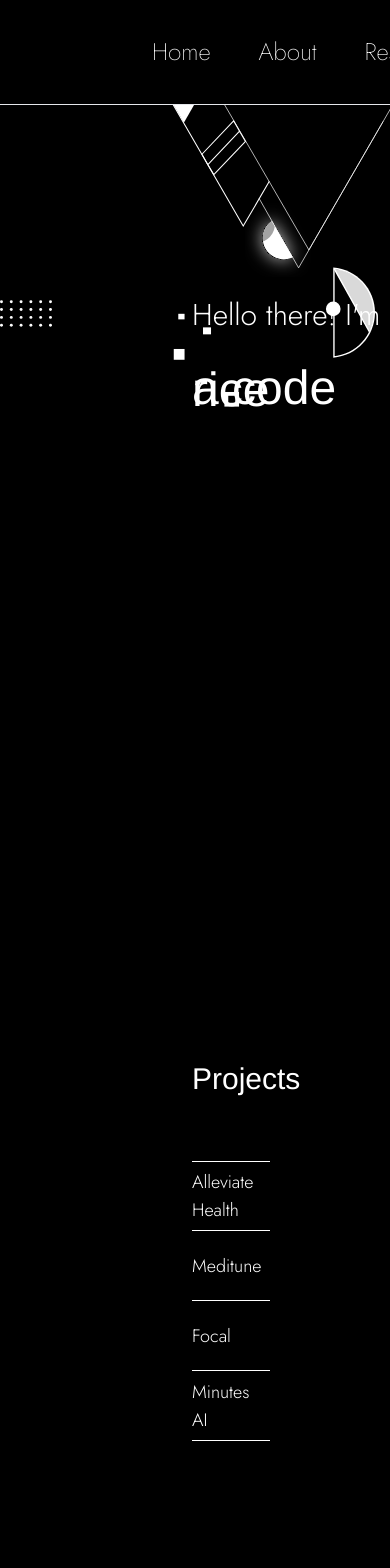
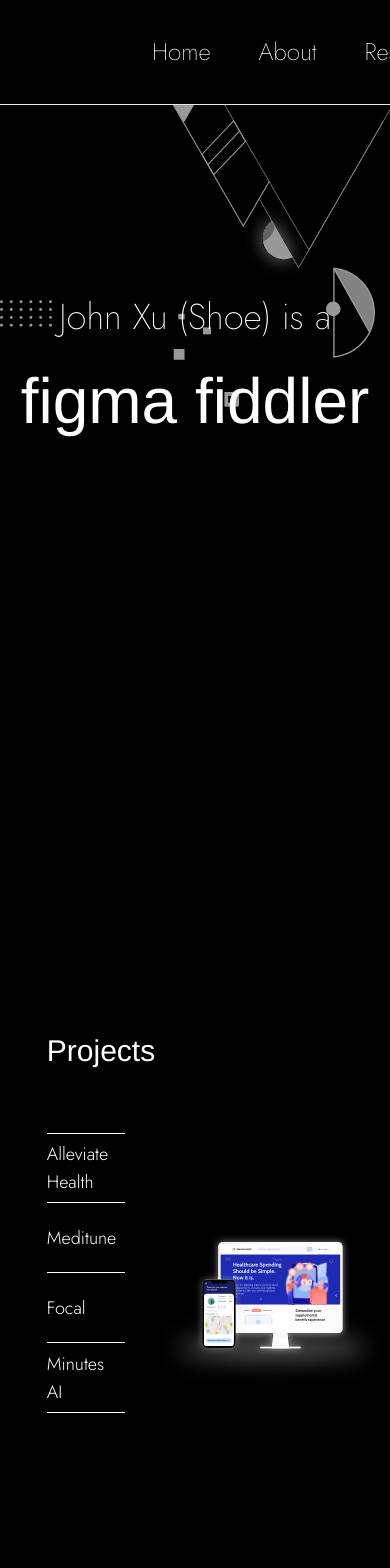
Before and after one commit to John-Xu1/johnxu.org, a Next.js app: page / in a window 390 px wide. Shown: the top 1568 px of the page. Built offline with nearby package versions, Linux system fonts and the light colour scheme.

Commit message:
Intro section responsive

```diff
--- a/src/app/about/page.js
+++ b/src/app/about/page.js
@@ -44,6 +44,7 @@ export default function About() {
           height={0}
           style={{ width: "100%", height: "auto" }}
           className="select-none"
+          unoptimized
         />
       </div>
     </div>
--- a/src/app/animations/rotating_text.css
+++ b/src/app/animations/rotating_text.css
@@ -1,23 +1,60 @@
 span {
     display: block;
     height: 100%;
-    animation: spin_words 24s infinite;
-    font-size: 3rem;
+    animation: spin_words 10s infinite;
+    font-size: 4.5rem;
     font-family: Helvetica, sans-serif;
-    font-weight: lighter;
+    font-weight:500;
+}
+
+@media (max-width: 768px) {
+    span {
+        font-size: 4rem;
+        text-align: center;
+    }
+    .wrapper {
+        height: 70px;
+    }
+}
+
+@media (max-width: 640px) {
+
 }
 
 .wrapper{
     background-color: transparent;
-    height: 70px;
+    height: 105px;
     display: flex;
+    width: 100%;
 }
 
 .words {
     overflow: hidden;
+    width: 100%;
 }
 
-@keyframes spin_words{
+@keyframes spin_words {
+    30% {
+        transform: translateY(0%);
+    }
+    33% {
+        transform: translateY(-100%);
+    }
+    63% {
+        transform: translateY(-100%);
+    }
+    67% {
+        transform: translateY(-200%);
+    }
+    97% {
+        transform: translateY(-200%);
+    }
+    100% {
+        transform: translateY(-300%);
+    }
+}
+
+/* @keyframes spin_words{
     10% {
         transform: translateY(0%);
     }
@@ -66,55 +103,4 @@ span {
     100%{
         transform: translateY(-800%);
     }
-}
-
-/* @keyframes spin_words{
-    5%{
-        transform: translateY(-101%);
-    }
-    7%{
-        transform: translateY(-100%);
-    }
-    17.5%{
-        transform: translateY(-212%);
-    }
-    20%{
-        transform: translateY(-200%);
-    }
-    30%{
-        transform: translateY(-312%);
-    }
-    37.5%{
-        transform: translateY(-300%);
-    }
-    42.5%{
-        transform: translateY(-412%);
-    }
-    50%{
-        transform: translateY(-400%);
-    }
-    55%{
-        transform: translateY(-512%);
-    }
-    62.5%{
-        transform: translateY(-500%);
-    }
-    67.5%{
-        transform: translateY(-612%);
-    }
-    75%{
-        transform: translateY(-600%);
-    }
-    80%{
-        transform: translateY(-712%);
-    }
-    87.5%{
-        transform: translateY(-700%);
-    }
-    92.5%{
-        transform: translateY(-812%);
-    }
-    100%{
-        transform: translateY(-800%);
-    }
 } */
--- a/src/app/page.css
+++ b/src/app/page.css
@@ -1,8 +1,25 @@
 .preview-container {
+    height: 100vh;
+    width: 100%;
+    position: relative;
+}
+
+
+  .background-image {
+    position: absolute;
+    z-index: -1;
     background: url('../../public/Home BG.svg');
     background-position: 100% 0%;
     background-repeat: no-repeat;
-    background-size:contain;
-    height: 100vh;
+    background-size: contain;
+    height: 100%;
     width: 100%;
-}
+    opacity: 1;
+  }
+
+
+  @media (max-width: 768px) {
+    .background-image {
+      opacity: 0.6;
+    }
+  }
--- a/src/app/page.js
+++ b/src/app/page.js
@@ -33,7 +33,7 @@ export default function Home() {
 
   const ProjectTab = ({ name, first, bgColor, onClick }) => {
     return (
-      <div className="pl-48">
+      <div className="pl-[12vw]">
         <div
           className={`h-[70px] w-[20vw] flex items-center ${bgColor} hover:cursor-pointer border-white border-b ${first}`}
           onClick={onClick}
@@ -49,28 +49,24 @@ export default function Home() {
   return (
     <div>
       <div className="preview-container">
-        <p className="pl-48 pt-48 font-body font-light text-3xl">
-          Hello there! I'm
+        <div className="background-image"></div>
+        <p className="pl-0 md:pl-[10vw] pt-48 font-body font-extralight text-4xl md:text-5xl text-center md:text-left">
+          John Xu (Shoe) is a
         </p>
-        <div className="pl-48 pt-4">
+        <div className="pl-0 md:pl-[10vw] pt-4">
           <div className="wrapper">
             <div className="words">
-              <span>John Xu (Shoe)</span>
-              <span>a fried rice expert</span>
-              <span>a code tinkerer</span>
-              <span>for socks with sandals</span>
-              <span>a graphic designer</span>
-              <span>the greatest 2048 player</span>
-              <span>a founder</span>
-              <span>against cereal before milk</span>
-              <span>John Xu (Shoe)</span>
+              <span>code tinkerer</span>
+              <span>figma fiddler</span>
+              <span>founder</span>
+              <span>code tinkerer</span>
             </div>
           </div>
         </div>
       </div>
-      <div className="flex mt-28">
+      <div className="flex mt-[10vh]">
         <div className="flex flex-col">
-          <h1 className="pl-48 mb-16 font-heading font-regular text-3xl md:text-4xl lg:text-5xl">
+          <h1 className="pl-[12vw] mb-16 font-heading font-regular text-3xl md:text-4xl lg:text-5xl">
             Projects
           </h1>
 
@@ -91,7 +87,7 @@ export default function Home() {
             )
           )}
         </div>
-        <div className="flex justify-center items-center w-full h-[550px] pl-24">
+        <div className="flex justify-center items-center w-full h-[550px]">
           <img src={projects[tabIndex].img} className="" />
         </div>
       </div>
@@ -142,7 +138,7 @@ export default function Home() {
           </a>
         </div>
         <p className="font-heading flex justify-center w-screen pb-8">
-          @ 2023 John Xu - Built with 🤍
+          Designed and Developed with 🤍 and 🍵
         </p>
       </div>
     </div>
```
Also changed, not shown: public/About Headshot.png (added).
